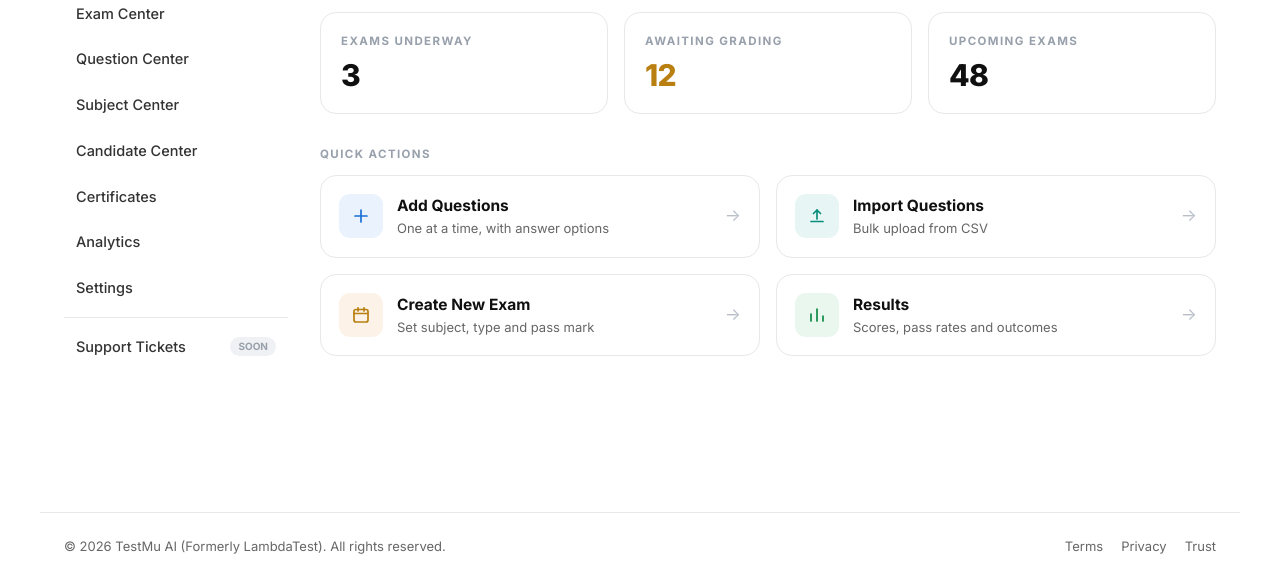
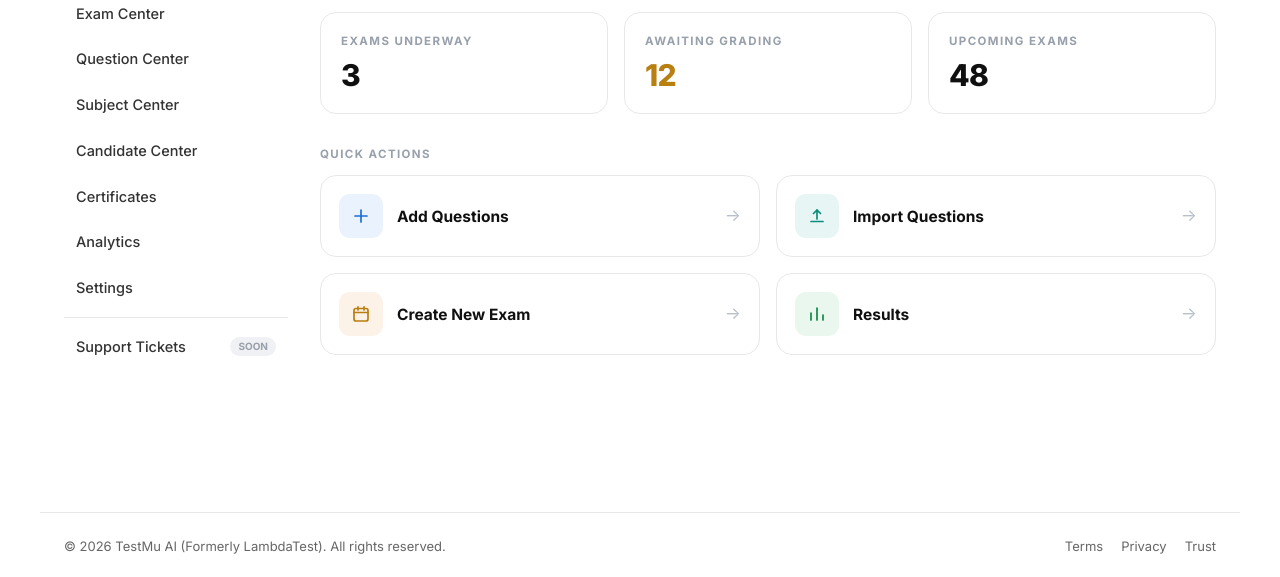
Before and after one commit to LambdaTest/testmuai_certifications, a Django app: template templates/home/dashboard_admin.html in a window 1280 px wide. Shown: the part 204-781 px from the top of the page. Run offline with Django 5.2, Linux system fonts and the light colour scheme; the template is opened without the code that fills it, so the values that code supplies are empty.

Commit message:
Bylines removed

```diff
--- a/templates/home/dashboard_admin.html
+++ b/templates/home/dashboard_admin.html
@@ -131,8 +131,7 @@
             <svg width="20" height="20" fill="none" stroke="#1A6FD4" stroke-width="1.7" stroke-linecap="round" stroke-linejoin="round"><path d="M10 4v12"/><path d="M4 10h12"/></svg>
           </span>
           <span class="min-w-0">
-            <span class="block text-[15.5px] font-bold text-ink">Add Questions</span>
-            <span class="mt-0.5 block text-[13px] text-muted">One at a time, with answer options</span>
+            <span class="text-[15.5px] font-bold text-ink">Add Questions</span>
           </span>
           <span class="ml-auto text-[17px] text-[#B9BFC9]">→</span>
         </a>
@@ -146,8 +145,7 @@
             <svg width="20" height="20" fill="none" stroke="#0B8D7B" stroke-width="1.7" stroke-linecap="round" stroke-linejoin="round"><path d="M10 13V4"/><path d="M6.5 7.5 10 4l3.5 3.5"/><path d="M4 15.5h12"/></svg>
           </span>
           <span class="min-w-0">
-            <span class="block text-[15.5px] font-bold text-ink">Import Questions</span>
-            <span class="mt-0.5 block text-[13px] text-muted">Bulk upload from CSV</span>
+            <span class="text-[15.5px] font-bold text-ink">Import Questions</span>
           </span>
           <span class="ml-auto text-[17px] text-[#B9BFC9]">→</span>
         </a>
@@ -157,8 +155,7 @@
             <svg width="20" height="20" fill="none" stroke="#B97F10" stroke-width="1.7" stroke-linecap="round" stroke-linejoin="round"><rect x="3" y="4.5" width="14" height="12.5" rx="2"/><path d="M3 8.5h14"/><path d="M7 2.8v3.2"/><path d="M13 2.8v3.2"/></svg>
           </span>
           <span class="min-w-0">
-            <span class="block text-[15.5px] font-bold text-ink">Create New Exam</span>
-            <span class="mt-0.5 block text-[13px] text-muted">Set subject, type and pass mark</span>
+            <span class="text-[15.5px] font-bold text-ink">Create New Exam</span>
           </span>
           <span class="ml-auto text-[17px] text-[#B9BFC9]">→</span>
         </a>
@@ -169,8 +166,7 @@
             <svg width="20" height="20" fill="none" stroke="#0E8A45" stroke-width="1.7" stroke-linecap="round" stroke-linejoin="round"><path d="M4 16V9"/><path d="M10 16V4"/><path d="M16 16v-5"/></svg>
           </span>
           <span class="min-w-0">
-            <span class="block text-[15.5px] font-bold text-ink">Results</span>
-            <span class="mt-0.5 block text-[13px] text-muted">Scores, pass rates and outcomes</span>
+            <span class="text-[15.5px] font-bold text-ink">Results</span>
           </span>
           <span class="ml-auto text-[17px] text-[#B9BFC9]">→</span>
         </a>
```
